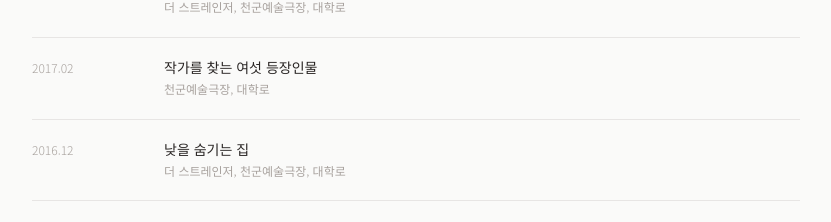
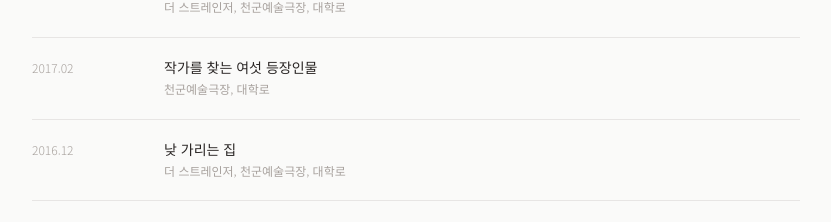
Before and after one commit to g983104/the-stranger-portfolio, a Next.js app: page /cv in a window 1280 px wide. Shown: the part 1934-2156 px from the top of the page, without its empty margins (8-839 px from the left). Built offline with nearby package versions, Linux system fonts and the light colour scheme; no server answers.

Commit message:
Fix theatre titleKo: 낮을 숨기는 집 → 낮 가리는 집

```diff
--- a/app/cv/page.tsx
+++ b/app/cv/page.tsx
@@ -134,7 +134,7 @@ const theatre: CvEntry[] = [
   },
   {
     year: '2016.12',
-    titleKo: '낮을 숨기는 집',
+    titleKo: '낮 가리는 집',
     titleEn: 'The House That Hides the Day',
     detailKo: '더 스트레인저, 천군예술극장, 대학로',
     detailEn: 'THE STRANGER, Cheongun Arts Theatre, Daehangno',
```
